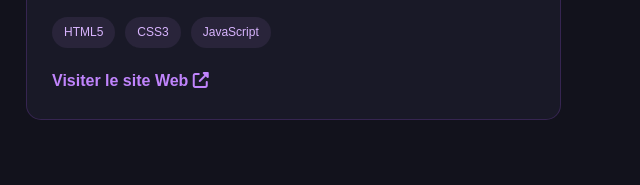
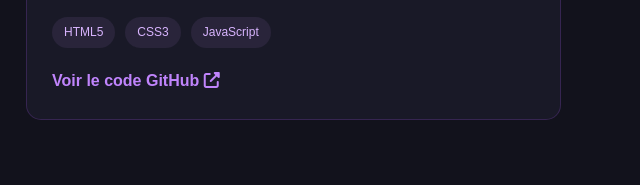
Before and after one commit to Latifa-tifa99/CVPortfolio, a plain HTML site: page index.html in a window 1280 px wide. Shown: the part 3855-4040 px from the top of the page, 629-1269 px from the left. Drawn offline with Linux system fonts and the light colour scheme.

Commit message:
Update index.html
changer une partie du code

```diff
--- a/index.html
+++ b/index.html
@@ -359,8 +359,11 @@
                             <span>JavaScript</span>
                         </div>
 
-                        <a href="#accueil" class="project-link">
-                            Visiter le site Web <i class="fas fa-external-link-alt"></i>
+                        <a href="https://github.com/Latifa-tifa99/CVPortfolio"
+                            target="_blank"
+                            rel="noopener noreferrer"
+                            class="project-link">
+                            Voir le code GitHub <i class="fas fa-external-link-alt"></i>
                         </a>
 
                     </div>
```
